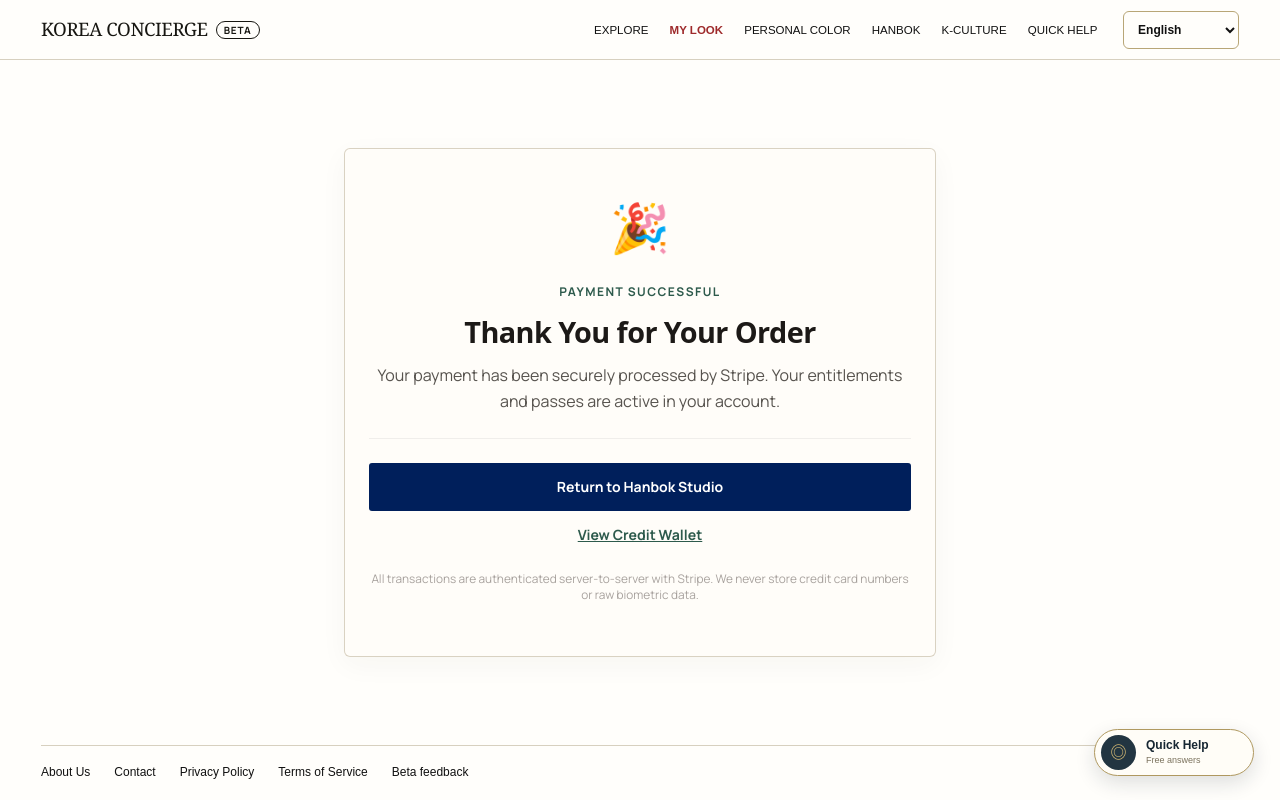
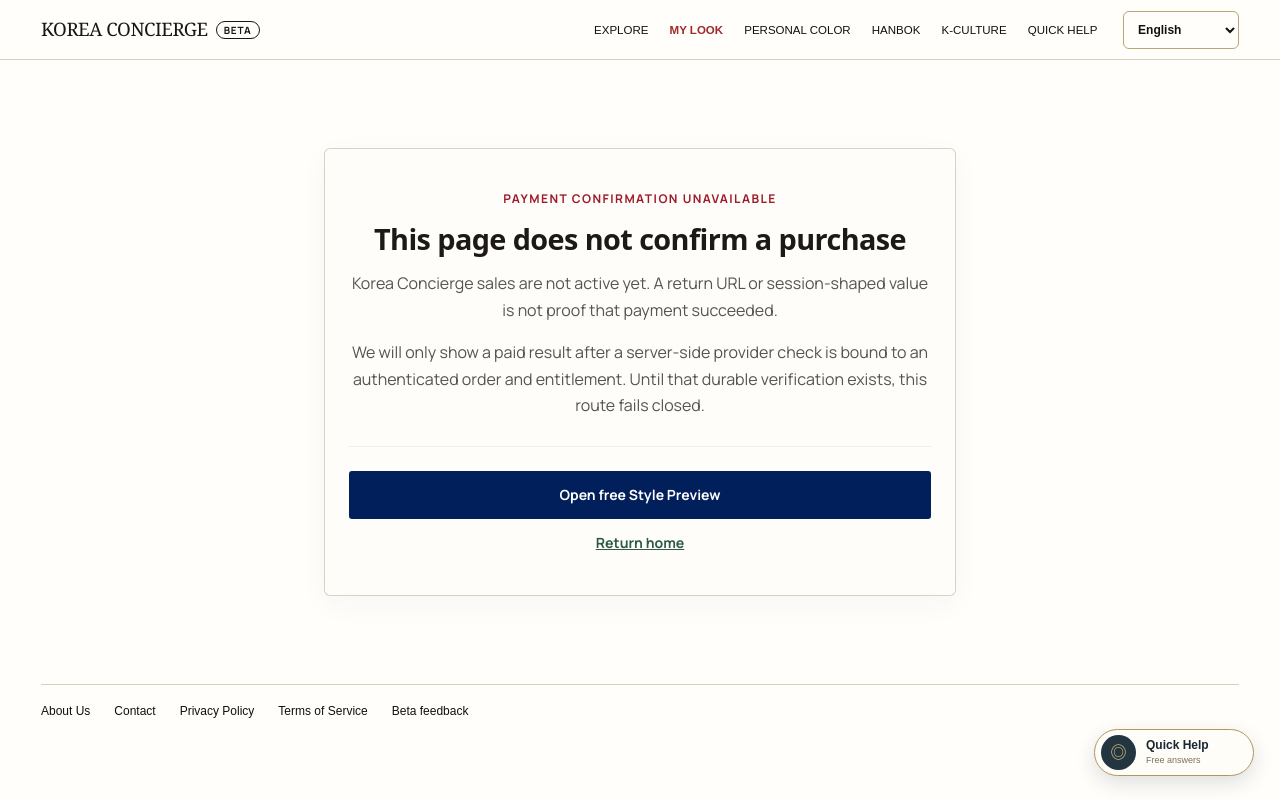
Before and after one commit to lgkangno1-svg/Kang-s-brain, a Next.js app in the folder projects/korea-avocadoss/: page /en/checkout/success in a window 1280 px wide. Built offline with nearby package versions, Linux system fonts and the light colour scheme.

Commit message:
fix(korea): fail closed on unverified checkout success

```diff
--- a/projects/korea-avocadoss/src/app/[locale]/checkout/success/page.tsx
+++ b/projects/korea-avocadoss/src/app/[locale]/checkout/success/page.tsx
@@ -1,53 +1,104 @@
-'use client';
+import { Link } from '@/i18n/navigation';
 
-import { useSearchParams } from 'next/navigation';
-import { useTranslations } from 'next-intl';
-import { Link } from '@/i18n/navigation';
-import { isApprovedProductKey, PRODUCT_CATALOG } from '@/lib/payments/catalog';
+type SupportedLocale = 'en' | 'zh-CN' | 'ja' | 'zh-TW' | 'vi' | 'th';
 
-export default function CheckoutSuccessPage() {
-  const t = useTranslations('CheckoutSuccess');
-  const searchParams = useSearchParams();
-  const sessionId = searchParams.get('session_id');
-  const productKey = searchParams.get('product');
+type CheckoutHoldCopy = {
+  eyebrow: string;
+  title: string;
+  message: string;
+  detail: string;
+  primary: string;
+  secondary: string;
+};
 
-  const isValidSession = Boolean(sessionId && sessionId.startsWith('cs_'));
-  const productDef = isApprovedProductKey(productKey) ? PRODUCT_CATALOG[productKey] : null;
+const COPY: Record<SupportedLocale, CheckoutHoldCopy> = {
+  en: {
+    eyebrow: 'Payment confirmation unavailable',
+    title: 'This page does not confirm a purchase',
+    message: 'Korea Concierge sales are not active yet. A return URL or session-shaped value is not proof that payment succeeded.',
+    detail: 'We will only show a paid result after a server-side provider check is bound to an authenticated order and entitlement. Until that durable verification exists, this route fails closed.',
+    primary: 'Open free Style Preview',
+    secondary: 'Return home',
+  },
+  'zh-CN': {
+    eyebrow: '暂时无法确认付款',
+    title: '此页面不会确认购买成功',
+    message: 'Korea Concierge 尚未开放销售。仅返回到此页面，或提供类似支付会话的值，都不能证明付款成功。',
+    detail: '只有在服务器端核验支付服务商结果，并与已登录用户的订单和权益绑定后，我们才会显示付费结果。在此持久化验证完成前，本页面会保持关闭状态。',
+    primary: '打开免费造型预览',
+    secondary: '返回首页',
+  },
+  ja: {
+    eyebrow: '支払い確認は利用できません',
+    title: 'このページだけでは購入完了になりません',
+    message: 'Korea Concierge はまだ販売を開始していません。このページへの戻り先URLや決済セッションらしい値だけでは、支払い成功を証明できません。',
+    detail: '決済事業者をサーバー側で検証し、ログイン済みユーザーの注文と利用権に結び付けた場合にのみ有料結果を表示します。その永続的な検証が整うまでは、この経路は安全側に閉じます。',
+    primary: '無料スタイルプレビューを開く',
+    secondary: 'ホームへ戻る',
+  },
+  'zh-TW': {
+    eyebrow: '目前無法確認付款',
+    title: '此頁面不代表購買成功',
+    message: 'Korea Concierge 尚未開放銷售。僅回到此頁面，或帶入看似付款工作階段的值，都不能證明付款成功。',
+    detail: '只有伺服器端完成付款服務商驗證，並將結果綁定至已登入使用者的訂單與權益後，我們才會顯示付費結果。在這項持久化驗證完成前，此路徑會維持關閉。',
+    primary: '開啟免費造型預覽',
+    secondary: '返回首頁',
+  },
+  vi: {
+    eyebrow: 'Chưa thể xác nhận thanh toán',
+    title: 'Trang này không xác nhận việc mua hàng',
+    message: 'Korea Concierge chưa mở bán. Việc quay lại URL này hoặc có một giá trị trông giống mã phiên thanh toán không chứng minh rằng thanh toán đã thành công.',
+    detail: 'Kết quả trả phí chỉ được hiển thị sau khi máy chủ xác minh nhà cung cấp thanh toán và liên kết kết quả đó với đơn hàng cùng quyền truy cập của người dùng đã đăng nhập. Cho đến khi có lớp xác minh bền vững này, tuyến này sẽ đóng an toàn.',
+    primary: 'Mở bản xem trước phong cách miễn phí',
+    secondary: 'Về trang chủ',
+  },
+  th: {
+    eyebrow: 'ยังไม่สามารถยืนยันการชำระเงินได้',
+    title: 'หน้านี้ไม่ใช่หลักฐานว่าการซื้อสำเร็จ',
+    message: 'Korea Concierge ยังไม่เปิดการขาย การกลับมายัง URL นี้หรือมีค่าที่ดูคล้ายรหัสเซสชันการชำระเงิน ไม่ได้พิสูจน์ว่าชำระเงินสำเร็จ',
+    detail: 'เราจะแสดงผลแบบชำระเงินก็ต่อเมื่อเซิร์ฟเวอร์ตรวจสอบผู้ให้บริการชำระเงินแล้ว และผูกผลนั้นกับคำสั่งซื้อและสิทธิ์ของผู้ใช้ที่เข้าสู่ระบบ จนกว่าจะมีการตรวจสอบแบบถาวรนี้ เส้นทางนี้จะปิดไว้เพื่อความปลอดภัย',
+    primary: 'เปิดตัวอย่างสไตล์ฟรี',
+    secondary: 'กลับหน้าหลัก',
+  },
+};
+
+export const dynamic = 'force-dynamic';
+export const revalidate = 0;
+
+function getCopy(locale: string): CheckoutHoldCopy {
+  return COPY[locale as SupportedLocale] ?? COPY.en;
+}
+
+export default async function CheckoutSuccessPage({
+  params,
+}: {
+  params: Promise<{ locale: string }>;
+}) {
+  const { locale } = await params;
+  const copy = getCopy(locale);
 
   return (
-    <main style={{ maxWidth: '640px', margin: '4rem auto', padding: '1.5rem' }}>
+    <main style={{ maxWidth: '680px', margin: '4rem auto', padding: '1.5rem' }}>
       <section className="prototypePanel" style={{ textAlign: 'center', padding: '2.5rem 1.5rem' }}>
-        <div style={{ fontSize: '3rem', marginBottom: '1rem' }}>🎉</div>
-        <p className="eyebrow" style={{ color: '#2d5a4c' }}>{t('eyebrow')}</p>
+        <p className="eyebrow" style={{ color: '#9c1c2b' }}>{copy.eyebrow}</p>
         <h1 style={{ fontSize: '1.8rem', fontWeight: 800, margin: '0.4rem 0 1rem 0' }}>
-          {t('title')}
+          {copy.title}
         </h1>
-        <p style={{ color: '#57534e', lineHeight: 1.6, marginBottom: '1.5rem' }}>
-          {t('message')}
+        <p style={{ color: '#57534e', lineHeight: 1.65, marginBottom: '1rem' }}>
+          {copy.message}
+        </p>
+        <p style={{ color: '#57534e', lineHeight: 1.65, marginBottom: '1.75rem' }}>
+          {copy.detail}
         </p>
 
-        {productDef && (
-          <div style={{ background: '#f5f4f0', padding: '1rem', borderRadius: '16px', marginBottom: '1.5rem', textAlign: 'left' }}>
-            <small style={{ color: '#78716c', fontWeight: 700, textTransform: 'uppercase', fontSize: '0.72rem' }}>
-              {t('orderItemLabel')}
-            </small>
-            <h4 style={{ margin: '0.2rem 0', color: '#1c1917' }}>{productDef.name}</h4>
-            <p style={{ margin: 0, color: '#57534e', fontSize: '0.86rem' }}>{productDef.description}</p>
-          </div>
-        )}
-
         <div style={{ borderTop: '1px solid #f0eeeb', paddingTop: '1.5rem', display: 'flex', flexDirection: 'column', gap: '0.8rem' }}>
-          <Link href="/hanbok" className="primaryButton" style={{ width: '100%', justifyContent: 'center' }}>
-            {t('returnToHanbok')}
+          <Link href="/style" className="primaryButton" style={{ width: '100%', justifyContent: 'center' }}>
+            {copy.primary}
           </Link>
-          <Link href="/credits" style={{ color: '#2d5a4c', fontSize: '0.88rem', fontWeight: 700, textDecoration: 'underline' }}>
-            {t('viewWallet')}
+          <Link href="/" style={{ color: '#2d5a4c', fontSize: '0.88rem', fontWeight: 700, textDecoration: 'underline' }}>
+            {copy.secondary}
           </Link>
         </div>
-
-        <p style={{ fontSize: '0.74rem', color: '#a8a29e', marginTop: '1.5rem', lineHeight: 1.4 }}>
-          {t('securityNotice')}
-        </p>
       </section>
     </main>
   );
```
